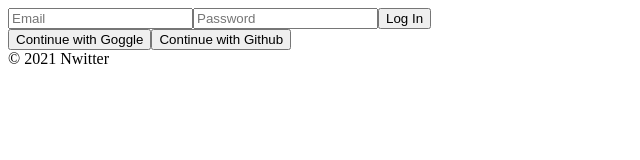
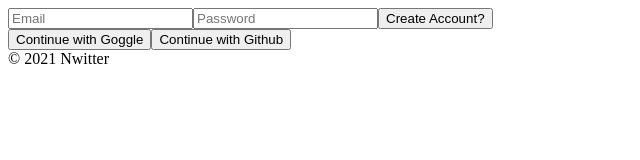
Before and after one commit to sumin03/nwitter, a React (Create React App) app: page /#/ in a window 1280 px wide. Shown: the top 160 px of the page, without its empty margins (0-640 px from the left). Built offline with nearby package versions, Linux system fonts and the light colour scheme.

Commit message:
2.3 Creating account

```diff
--- a/src/routes/Auth.js
+++ b/src/routes/Auth.js
@@ -1,9 +1,11 @@
+import { authService } from "fbase";
 import React, { useState } from "react";
 
 //If I write like this, then It should be automatically imported
 const Auth = () => {
   const [email, setEmail] = useState("");
   const [password, setPassword] = useState("");
+  const [newAccount, setNewAccout] = useState(true);
   const onChange = (event) => {
     const {
       target: { name, value },
@@ -14,15 +16,33 @@ const Auth = () => {
       setPassword(value);
     }
   };
-  const onSubmit = (event) => {
+  const onSubmit = async (event) => {
+    //If I do not write it
+    //then the page is reset!
     event.preventDefault();
+    try {
+      let data;
+      if (newAccount) {
+        // create account
+        data = await authService.createUserWithEmailAndPassword(
+          email,
+          password
+        );
+      } else {
+        //log in
+        data = await authService.signInWithEmailAndPassword(email, password);
+      }
+      console.log(data);
+    } catch (error) {
+      console.log(error);
+    }
   };
   return (
     <div>
       <form onSubmit={onSubmit}>
         <input
           name="email"
-          type="text"
+          type="email"
           placeholder="Email"
           required
           value={email}
@@ -36,7 +56,10 @@ const Auth = () => {
           value={password}
           onChange={onChange}
         />
-        <input type="submit" value="Log In" />
+        <input
+          type="submit"
+          value={newAccount ? "Create Account?" : "Log IN"}
+        />
       </form>
       <div>
         <button>Continue with Goggle</button>
```
